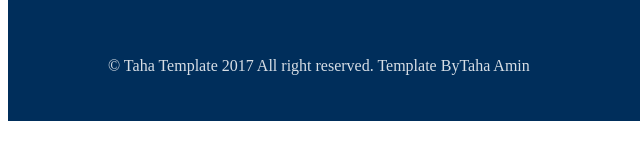
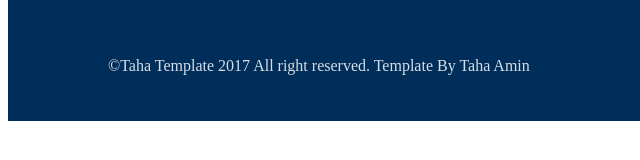
Before and after one commit to tahaamin2013/Footer-one, a plain HTML site: page index.html in a window 1280 px wide. Shown: the part 316-476 px from the top of the page, 0-640 px from the left. Drawn offline with Linux system fonts and the light colour scheme.

Commit message:
Update index.html

```diff
--- a/index.html
+++ b/index.html
@@ -109,11 +109,11 @@
           flex-direction: column;
           align-items: center;
         }
-      .iconss{
-        display: flex;
-        justify-content: center;
-        margin-left: 150px;
-      }
+        .iconss {
+          display: flex;
+          justify-content: center;
+          margin-left: 150px;
+        }
       }
     </style>
   </head>
@@ -179,8 +179,7 @@
       </div>
       <div class="end-line">
         <p class="copy">
-          &copy; Taha Template 2017 All right reserved. Template By
-          <span>Taha Amin</span>
+          &copy;Taha Template 2017 All right reserved. Template By Taha Amin
         </p>
         <div class="iconss">
           <i class="fa fa-facebook icon"></i>
```
